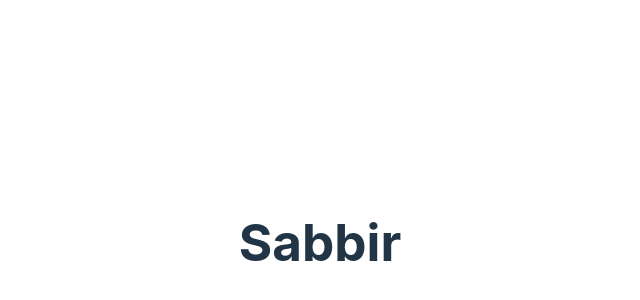
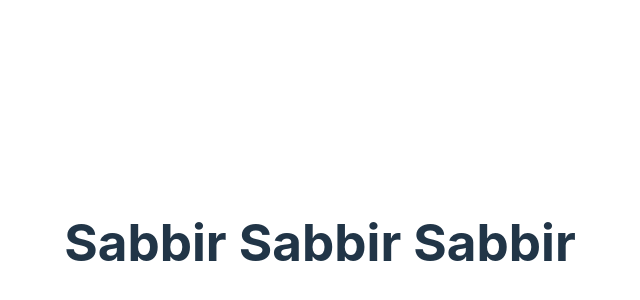
Before and after one commit to noel-mccallum/Redux-Crud, a React (Vite) app: page / in a window 1280 px wide. Shown: the part 158-458 px from the top of the page, without its empty margins (320-960 px from the left). Built offline with nearby package versions, Linux system fonts and the light colour scheme.

Commit message:
changes from ion master

```diff
--- a/src/App.jsx
+++ b/src/App.jsx
@@ -8,7 +8,7 @@ function App() {
 
   return (
     <>
-      <h1>Sabbir</h1>
+      <h1>Sabbir Sabbir Sabbir</h1>
     </>
   )
 }
```
